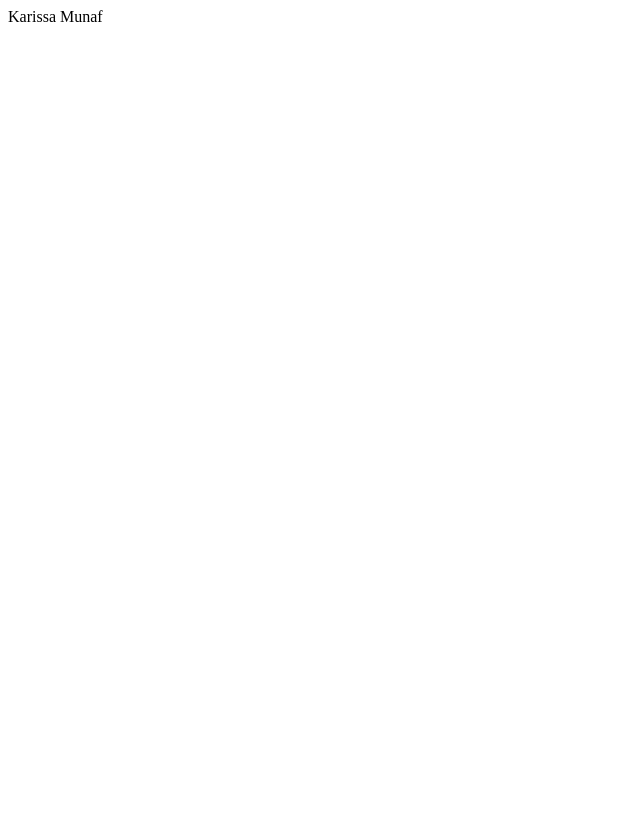
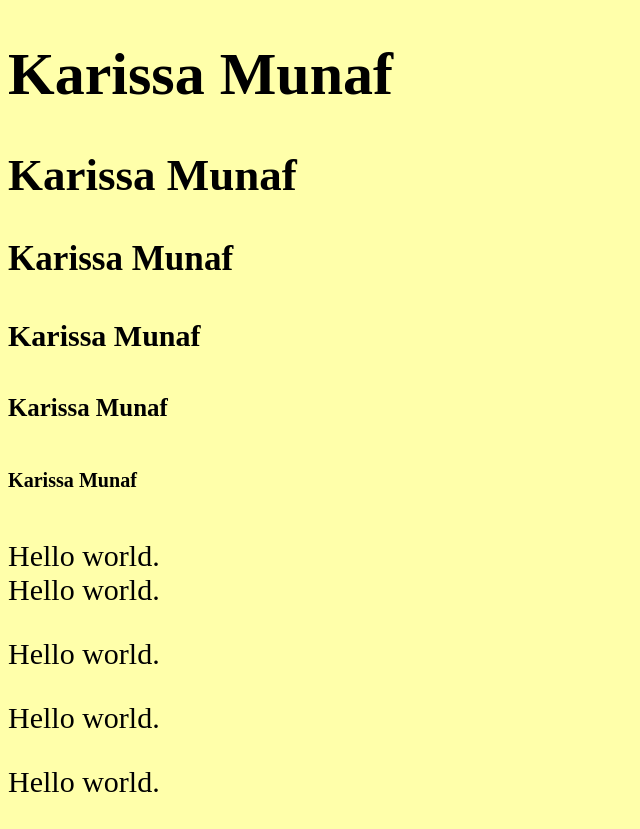
Before and after one commit to munas373/munas373.github.io_old, a plain HTML site: page index.html in a window 1280 px wide. Shown: the whole page, without its empty margins (0-640 px from the left). Before the commit the page ends 800 px from the top, so only its background shows below. Drawn offline with nearby package versions, Linux system fonts and the light colour scheme.

Commit message:
add basic styles

```diff
--- a/assets/css/styles.css
+++ b/assets/css/styles.css
@@ -0,0 +1,4 @@
+body {
+    background: #ffa;
+    font-size: 30px;
+  }
--- a/index.html
+++ b/index.html
@@ -1,7 +1,8 @@
+
 <!DOCTYPE html>
 <html lang="en">
   <head>
-    <title></title>
+    <title>Karissa Munaf</title>
     <link rel="shortcut icon" href="" />
     <meta charset="utf-8">
     <meta name="description" content="" />
@@ -14,7 +15,27 @@
 
   <body>
 
-    Karissa Munaf
+    <div>
+      <h1>Karissa Munaf</h1>
+      <h2>Karissa Munaf</h2>
+      <h3>Karissa Munaf</h3>
+      <h4>Karissa Munaf</h4>
+      <h5>Karissa Munaf</h5>
+      <h6>Karissa Munaf</h6>
+    </div>
+
+    <div>
+      <p>
+        Hello world.<br />
+        Hello world.
+      </p>
+      <p>Hello world.</p>
+      <p>
+        Hello world.
+      </p>
+      <p>Hello world.</p>
+    </div>
+
     <script src="assets/js/app.js"></script>
 
   </body>
```
